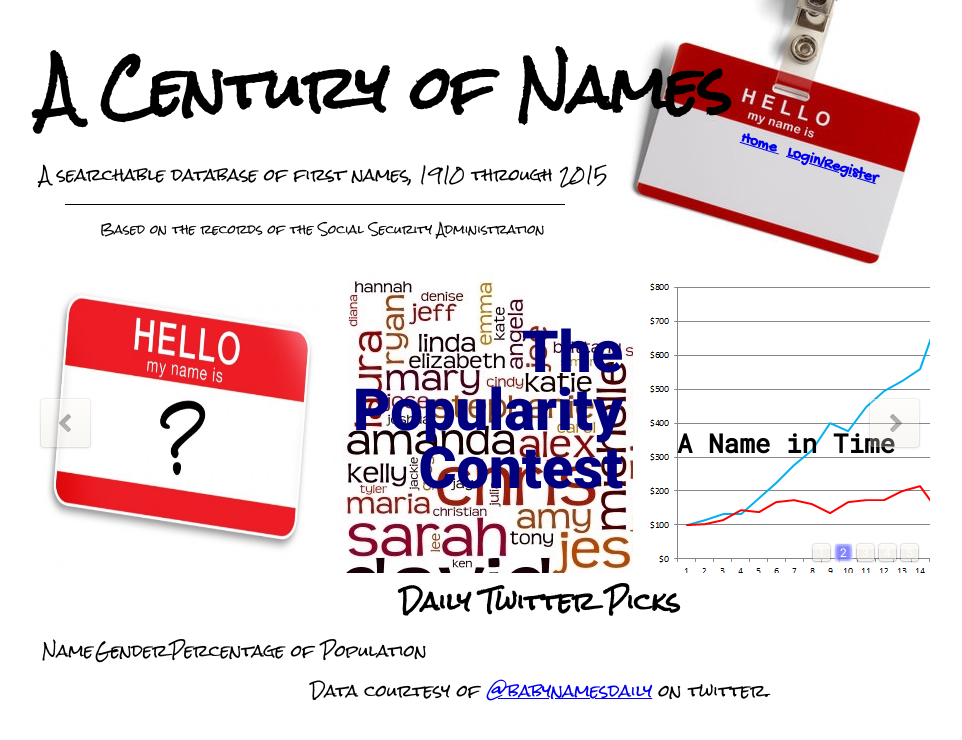
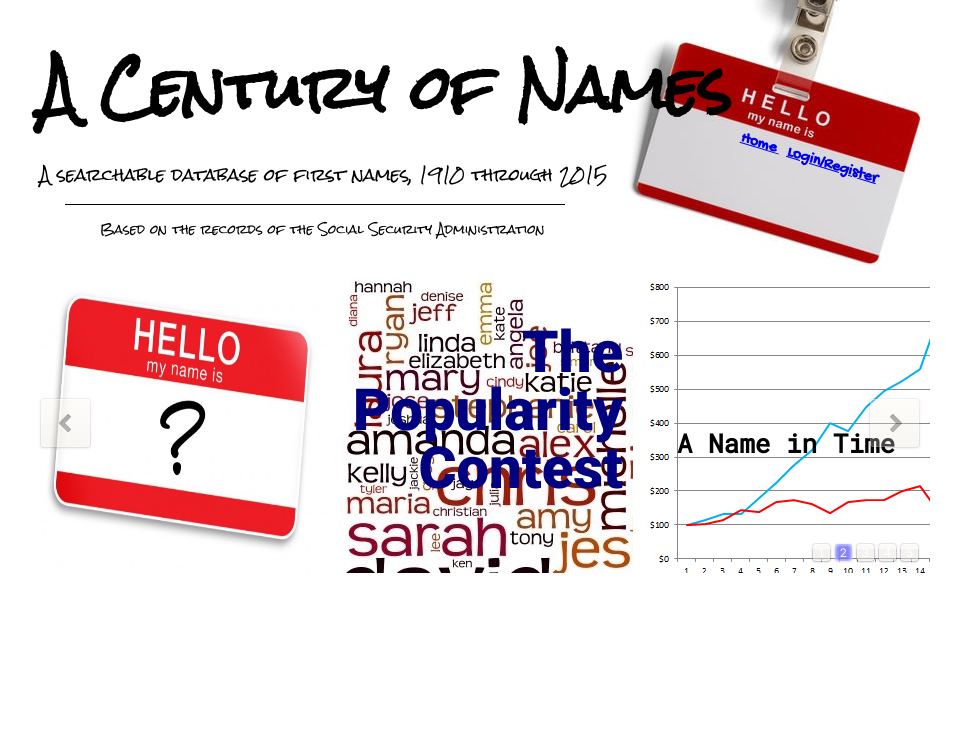
Before and after one commit to jupigare/babynames, a Django app: template baby_names/apps/login/templates/login/home.html in a window 1280 px wide. Shown: the top 740 px of the page, without its empty margins (0-962 px from the left). Run offline with Django 3.2, Linux system fonts and the light colour scheme; the template is opened without the code that fills it, so the values that code supplies are empty; parts of the project's set-up code (start-up, migrations or seed data) failed here and were passed over.

Commit message:
removed extra set of Twitter Picks on bottom of homepage

```diff
--- a/baby_names/apps/faves/views.py
+++ b/baby_names/apps/faves/views.py
@@ -46,6 +46,7 @@ def newname(request):
 		messages.error(request, "Error: Name "+newName+" already in Favorites.")
 		return redirect(reverse('faves:index'))
 	else:
+		pass
 		# if Newnames.objects.filter(name = newName).exists():
 		# 	messages.error(request, "Error: Name "+newName+" already in Favorites.")
 			# return redirect(reverse('faves:index'))
--- a/baby_names/apps/login/templates/login/home.html
+++ b/baby_names/apps/login/templates/login/home.html
@@ -76,6 +76,7 @@
         </tr>
         {% endfor %}
         </table>
+        <p class="parens">Data courtesy of <a href="https://twitter.com/babynamesdaily" target="_blank">@babynamesdaily</a> on twitter.</p>
       </div>
       <a data-u="any" href="http://www.jssor.com" style="display:none">Carousel</a>
   </div>
@@ -92,26 +93,7 @@
 </div>
     <!-- #endregion Jssor Slider End -->
 
-<div class="content">
-    <h2>Daily Twitter Picks</h2>
-    <table>
-        <thead><tr>
-            <td>Name</td>
-            <td>Gender</td>
-            <td>Percentage of Population</td>
-        </tr></thead>
-        <tbody>
-        {% for tweet in all_tweets %}
-            <tr>
-                <td><a href="{% url 'find:find' tweet.0 %}">{{tweet.0}}</a></td>
-                <td>{{tweet.1}}</td>
-                <td>{{tweet.3}}</td>
-            </tr>
-        {% endfor %}
-        </tbody>
-    </table>
-    <p>Data courtesy of <a href="https://twitter.com/babynamesdaily" target="_blank">@babynamesdaily</a> on twitter.</p>
-</div>
+
 
 </body>
 </html>
```
